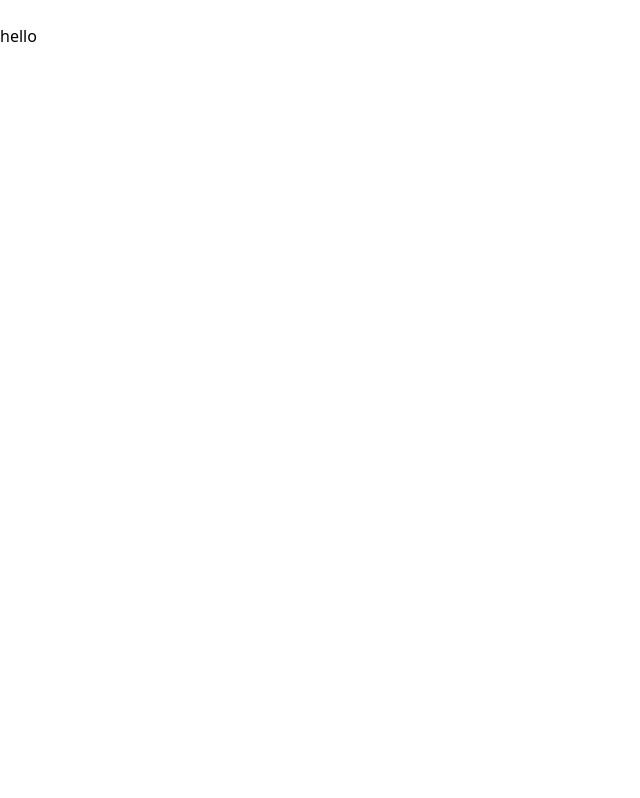
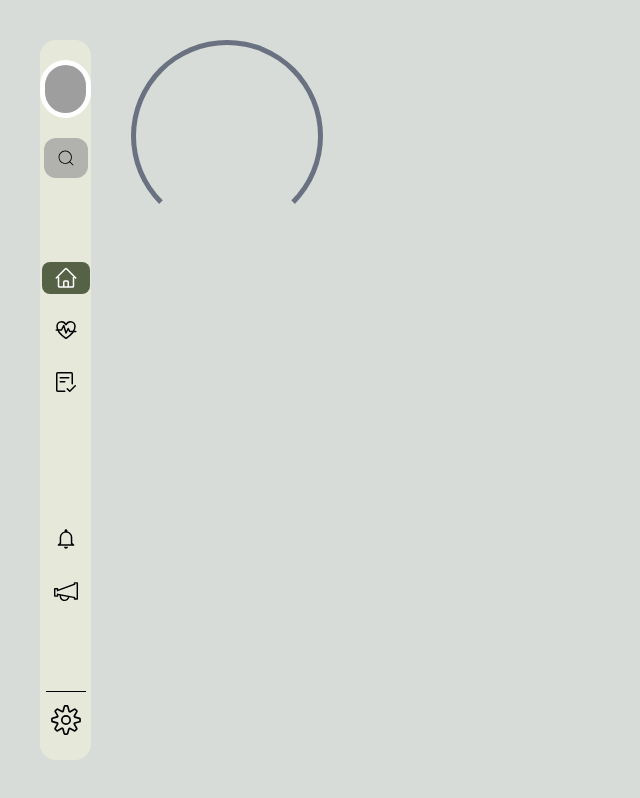
Before and after one commit to jaybhuptani10/HealthTracker-frontend, a React (Vite) app: page / in a window 1280 px wide. Shown: the whole page, without its empty margins (0-640 px from the left). Built offline with nearby package versions, Linux system fonts and the light colour scheme; grey boxes are pictures that could not be loaded.

Commit message:
Navbar+pages

```diff
--- a/package.json
+++ b/package.json
@@ -13,7 +13,9 @@
     "@tailwindcss/vite": "^4.0.6",
     "react": "^19.0.0",
     "react-dom": "^19.0.0",
+    "react-icons": "^5.4.0",
     "react-router-dom": "^7.1.5",
+    "react-tooltip": "^5.28.0",
     "tailwindcss": "^4.0.6"
   },
   "devDependencies": {
--- a/src/App.jsx
+++ b/src/App.jsx
@@ -1,10 +1,14 @@
 import React from "react";
+import Home from "./Page/Home";
+import { BrowserRouter, Route, Routes } from "react-router-dom";
 
 const App = () => {
   return (
-    <div className="h-screen w-full">
-      <p className="text-white">hy</p>hello
-    </div>
+    <BrowserRouter>
+      <Routes>
+        <Route path="/" element={<Home />} />
+      </Routes>
+    </BrowserRouter>
   );
 };
 
--- /dev/null
+++ b/src/Page/Calories.jsx
@@ -0,0 +1,7 @@
+import React from "react";
+
+const Calories = () => {
+  return <div></div>;
+};
+
+export default Calories;
--- /dev/null
+++ b/src/Page/Health.jsx
@@ -0,0 +1,7 @@
+import React from "react";
+
+const Health = () => {
+  return <div></div>;
+};
+
+export default Health;
--- /dev/null
+++ b/src/Page/Heartrate.jsx
@@ -0,0 +1,7 @@
+import React from "react";
+
+const Heartrate = () => {
+  return <div></div>;
+};
+
+export default Heartrate;
--- /dev/null
+++ b/src/Page/Home.jsx
@@ -0,0 +1,18 @@
+import React from "react";
+import Navbar from "../components/Navbar";
+import Stepcounter from "./Stepcounter";
+
+import StepCounterComp from "../components/StepCounterComp";
+
+const Home = () => {
+  return (
+    <div className="min-h-screen w-full p-10 flex">
+      <Navbar />
+      <div className="ml-10">
+        <StepCounterComp />
+      </div>
+    </div>
+  );
+};
+
+export default Home;
--- /dev/null
+++ b/src/Page/Sleep.jsx
@@ -0,0 +1,7 @@
+import React from "react";
+
+const Sleep = () => {
+  return <div></div>;
+};
+
+export default Sleep;
--- /dev/null
+++ b/src/Page/Stepcounter.jsx
@@ -0,0 +1,7 @@
+import React from "react";
+
+const Stepcounter = () => {
+  return <div></div>;
+};
+
+export default Stepcounter;
--- /dev/null
+++ b/src/components/Navbar.jsx
@@ -0,0 +1,133 @@
+import React, { useState } from "react";
+import { useLocation } from "react-router-dom";
+import { CiSearch, CiSettings } from "react-icons/ci";
+import { HiOutlineHome } from "react-icons/hi2";
+import { IoFitnessOutline } from "react-icons/io5";
+import { CgProfile } from "react-icons/cg";
+import { GoChecklist } from "react-icons/go";
+import { IoMdNotificationsOutline } from "react-icons/io";
+import { GiHamburgerMenu } from "react-icons/gi";
+import { IoMdClose } from "react-icons/io";
+import { Tooltip } from "react-tooltip";
+import { TfiAnnouncement } from "react-icons/tfi";
+
+const Navbar = () => {
+  const [isOpen, setIsOpen] = useState(false);
+  const location = useLocation();
+
+  const getActiveClass = (path) =>
+    location.pathname === path
+      ? "bg-[#566246] text-white"
+      : "hover:bg-[#C0BABC]";
+
+  return (
+    <div>
+      {/* Hamburger Icon for Mobile */}
+      <div className="md:hidden p-4 flex justify-between items-center">
+        <GiHamburgerMenu
+          className="text-black h-8 w-8 cursor-pointer"
+          onClick={() => setIsOpen(true)}
+        />
+      </div>
+
+      {/* Sidebar */}
+      <div
+        className={`bg-[#e6e9d9] text-white h-screen md:h-[90vh] w-[60vw] md:w-[4vw] rounded-2xl py-5 gap-5 flex flex-col items-center justify-between transition-all duration-300 fixed top-0 left-0 ${
+          isOpen ? "translate-x-0" : "-translate-x-full"
+        } md:translate-x-0 md:relative md:flex`}
+      >
+        {/* Close Button for Mobile */}
+        <div className="md:hidden w-full flex justify-end p-4">
+          <IoMdClose
+            className="text-black h-8 w-8 cursor-pointer"
+            onClick={() => setIsOpen(false)}
+          />
+        </div>
+
+        {/* Profile & Search */}
+        <div className="flex flex-col gap-5 items-center w-full">
+          <div className="profile cursor-pointer border p-1 bg-white border-white rounded-full">
+            <img
+              className="rounded-full h-12 w-12 object-cover object-center"
+              src="https://images.unsplash.com/photo-1738332465678-be640ebb3a82?q=80&w=1935&auto=format&fit=crop&ixlib=rb-4.0.3&ixid=M3wxMjA3fDB8MHxwaG90by1wYWdlfHx8fGVufDB8fHx8fA%3D%3D"
+              alt="Profile"
+            />
+          </div>
+          <div className="h-10 w-11 bg-[#b1b1ad] rounded-xl flex items-center justify-center p-1 cursor-pointer">
+            <CiSearch
+              className="h-5 w-5 text-black"
+              data-tooltip-id="tooltip"
+              data-tooltip-content="Search"
+            />
+          </div>
+        </div>
+
+        {/* Navigation Icons */}
+        <div className="flex flex-col gap-5 items-center w-full">
+          <HiOutlineHome
+            className={`h-8 w-8 md:w-12 text-black cursor-pointer rounded-lg p-1 transition-all duration-300 ${getActiveClass(
+              "/"
+            )}`}
+            data-tooltip-id="tooltip"
+            data-tooltip-content="Home"
+          />
+          <IoFitnessOutline
+            className={`h-8 w-8 md:w-12 text-black cursor-pointer rounded-lg p-1 transition-all duration-300 ${getActiveClass(
+              "/fitness"
+            )}`}
+            data-tooltip-id="tooltip"
+            data-tooltip-content="Fitness"
+          />
+          <GoChecklist
+            className={`h-8 w-8 md:w-12 text-black cursor-pointer rounded-lg p-1 transition-all duration-300 ${getActiveClass(
+              "/checklist"
+            )}`}
+            data-tooltip-id="tooltip"
+            data-tooltip-content="Checklist"
+          />
+        </div>
+
+        {/* Profile & Notifications */}
+        <div className="flex flex-col gap-5 items-center w-full mt-10">
+          <IoMdNotificationsOutline
+            className={`h-8 w-8 md:w-12 text-black cursor-pointer rounded-lg p-1 transition-all duration-300 ${getActiveClass(
+              "/notifications"
+            )}`}
+            data-tooltip-id="tooltip"
+            data-tooltip-content="Notifications"
+          />
+          <TfiAnnouncement
+            className={`h-8 w-8 md:w-12 text-black cursor-pointer rounded-lg p-1 transition-all duration-300 ${getActiveClass(
+              "/notifications"
+            )}`}
+            data-tooltip-id="tooltip"
+            data-tooltip-content="Announcements"
+          />
+        </div>
+
+        {/* Settings */}
+        <div className="flex flex-col items-center w-full gap-2">
+          <hr className="w-10 border-black" />
+          <CiSettings
+            className={`h-10 w-8 md:w-12 text-black cursor-pointer hover:text-gray-600 transition-all duration-300 ${getActiveClass(
+              "/settings"
+            )}`}
+            data-tooltip-id="tooltip"
+            data-tooltip-content="Settings"
+          />
+        </div>
+      </div>
+
+      {/* Tooltip Component */}
+      <Tooltip
+        id="tooltip"
+        place="right"
+        effect="solid"
+        delayShow={100}
+        className="bg-gray-700 text-white p-2 rounded-md text-sm shadow-md"
+      />
+    </div>
+  );
+};
+
+export default Navbar;
--- /dev/null
+++ b/src/components/StepCounterComp.jsx
@@ -0,0 +1,12 @@
+import React from "react";
+
+const StepCounterComp = () => {
+  const [steps, setSteps] = React.useState(0);
+  return (
+    <div
+      className={`h-48 w-48 rounded-full border-5 border-gray-500 border-b-transparent`}
+    ></div>
+  );
+};
+
+export default StepCounterComp;
--- a/src/index.css
+++ b/src/index.css
@@ -1 +1,14 @@
 @import "tailwindcss";
+
+body{
+  background-color: #D8DCD8;
+  min-height: 100vh;
+  width: 100%;
+}
+/* .stepcounter{
+  height: 150px;
+  width: 150px;
+  border-radius: 50%;
+  border: 5px solid gray;
+  border-bottom: 5px solid transparent;
+} */
```
Also changed, not shown: 1 other file (tests, documents, lock files or other folders).
